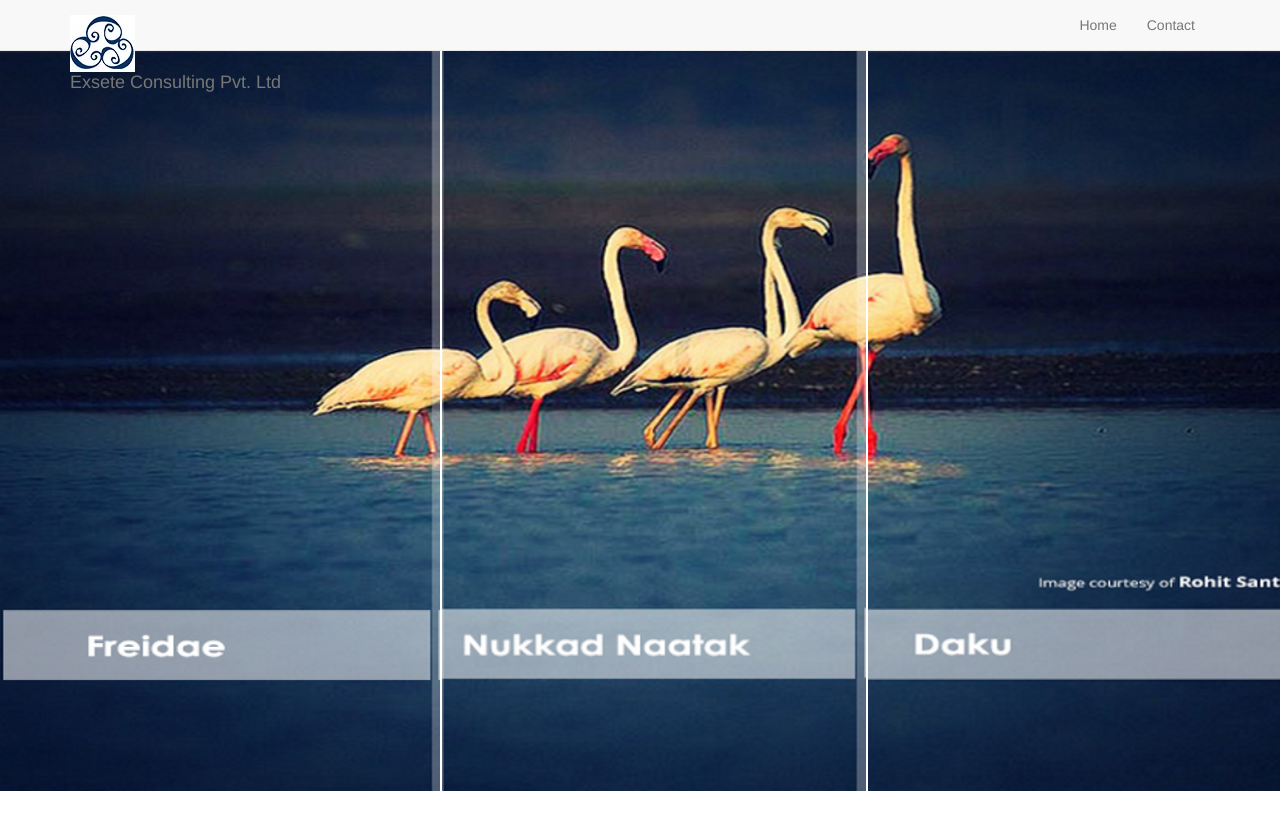
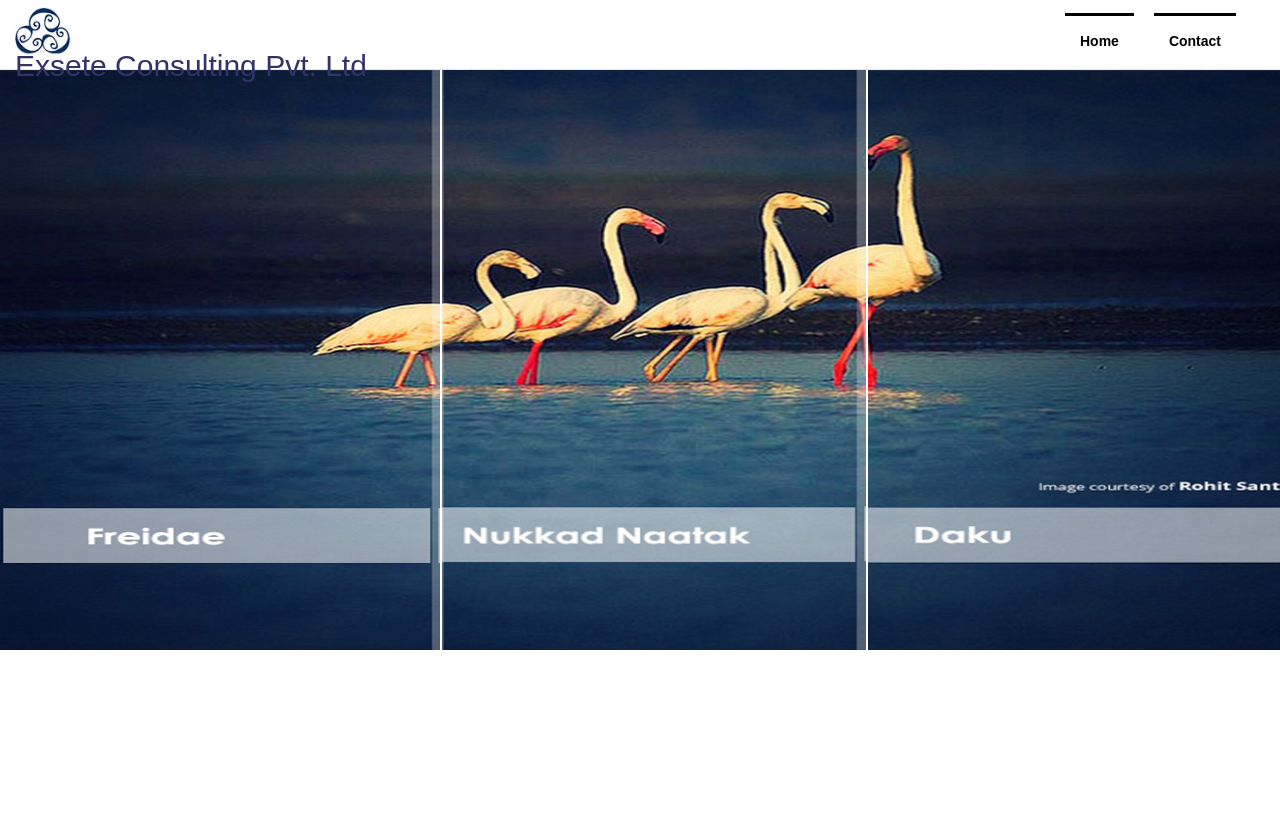
Before and after one commit to vastrabyaastha/vastrabyaastha.github.io, a Jekyll site: the page built from index.md, in a window 1280 px wide. Shown: the top 830 px of the page. Built offline with Jekyll 4.4.1, drawn with Linux system fonts in a browser that asks for light colours; nearby versions of some CDN libraries; some web fonts are replaced; Markdown is read by kramdown in place of the engine named in the settings.

Commit message:
css file

```diff
--- a/data/css/exsete.css
+++ b/data/css/exsete.css
@@ -1,7 +1,6 @@
-
 .sec-img {
+    height: 580px;
     width: 107%;
-    height: 740px;
 }
 
 .pad-l-0 {
@@ -11,3 +10,57 @@
 .top-pad {
     padding-top: 51px;
 }
+
+#top_nav_div {
+    margin-left: 0%;
+    margin-right: 0%;
+    width: 100%;
+}
+#navbar-logo {
+    margin-top: -2%;
+    width: 15%;
+}
+.navbar-default {
+    background-color: #FFFFFF;
+    height: 70px;
+}
+
+.Navbar-title-font {
+    color: #333366!important;
+    font-family: 'Muli', sans-serif;
+    font-size: 30px;
+    padding-bottom: 0px;
+    padding-top: 14px;
+    width: 110%;
+}
+
+.navbar-top-list {
+    margin-top: 1%;
+    width: 16%;
+}
+
+.navbar-top-li {
+    border-top: 3px solid black;
+    margin-right: 10%;
+}
+.navbar-top-li:hover{
+    border-top-color: crimson;
+}
+
+#top_nav_ul {
+    width: 100%;
+}
+
+.navbar-li-a {
+    font-family: 'Muli', sans-serif;
+    font-size: 1em;
+    font-weight: bold;
+    color: #000000!important;
+}
+.navbar-li-a:hover {
+    color: crimson!important;
+}
+
+.padtopfrfixednav {
+    padding-top: 19px;
+}
```
